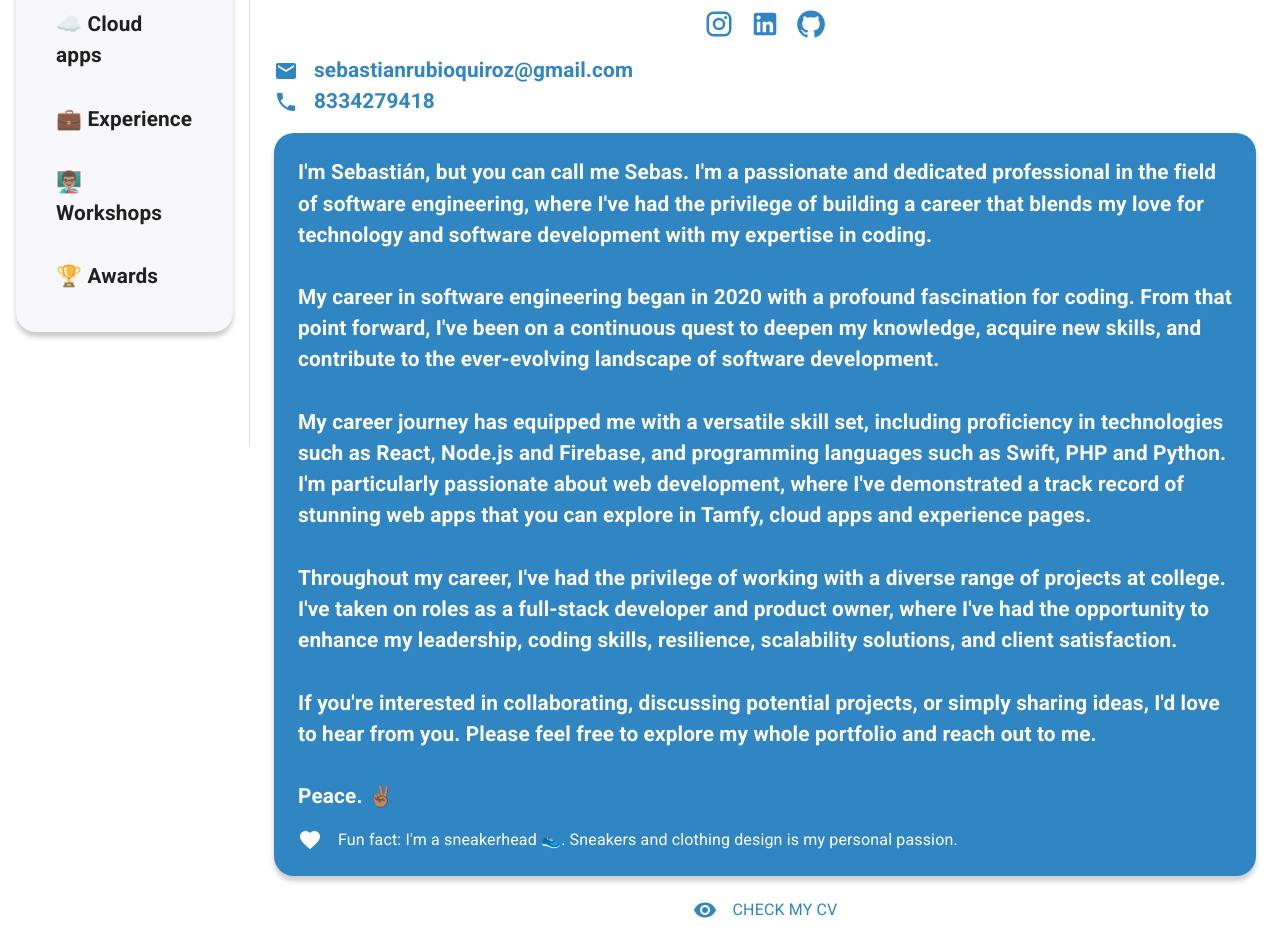
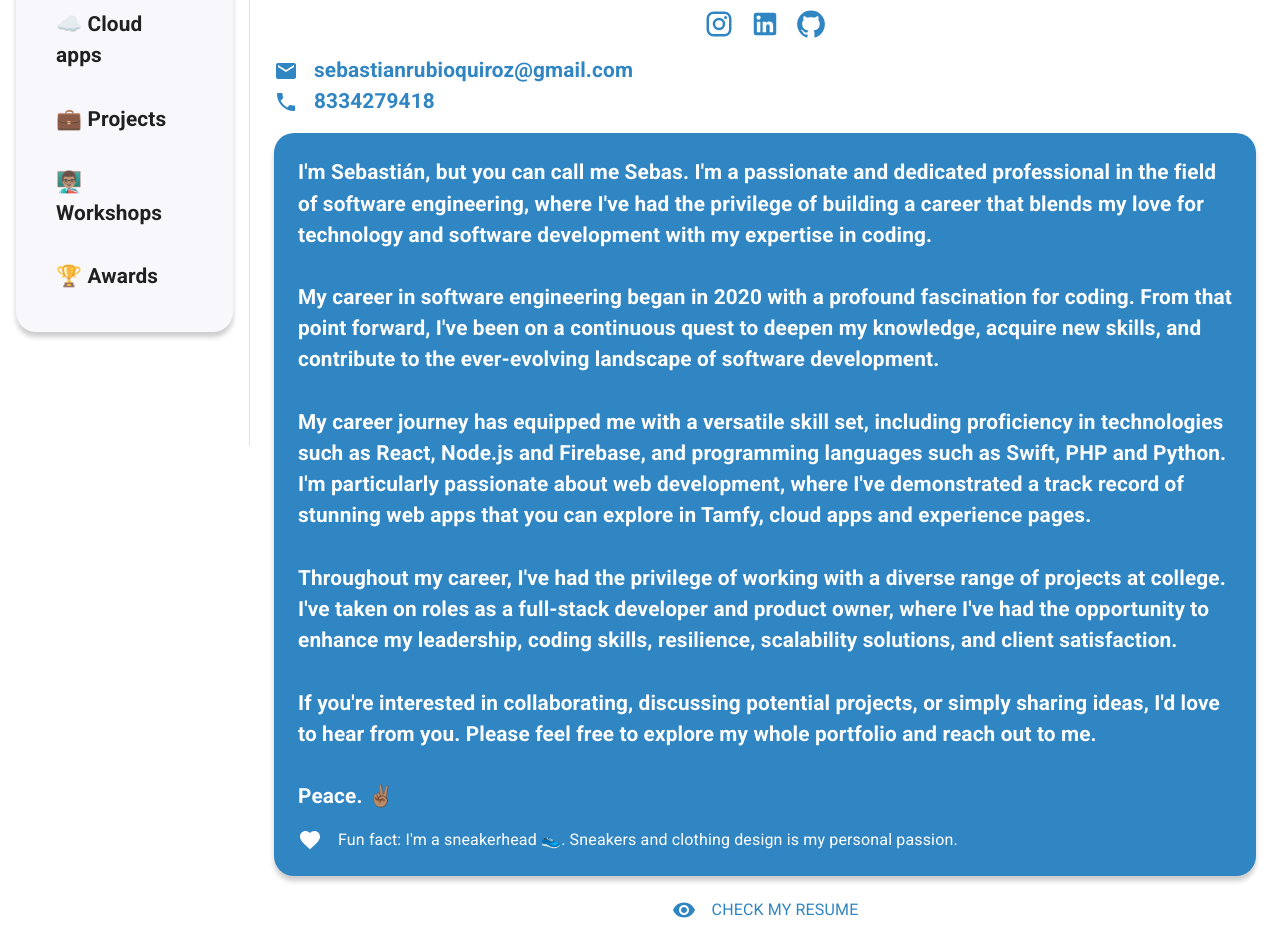
Before and after one commit to 4ubio/Portfolio, a React (Vite) app: page / in a window 1280 px wide. Shown: the part 354-1306 px from the top of the page. Built offline with nearby package versions, Linux system fonts and the light colour scheme.

Commit message:
Add resume

```diff
--- a/src/components/Sidebar.jsx
+++ b/src/components/Sidebar.jsx
@@ -96,11 +96,11 @@ export const Sidebar = ({drawerWidth, toggle, setToggle}) => {
                         <Link
                             component={RouterLink}
                             color='inherit'
-                            to='/experience'
+                            to='/projects'
                             style={{textDecoration: 'none'}}
                             onClick={onToggleLink}
                         >
-                            <Typography variant='h6' m={4}>💼 Experience</Typography>
+                            <Typography variant='h6' m={4}>💼 Projects</Typography>
                         </Link>
 
                         <Link
--- a/src/pages/IndexPage.jsx
+++ b/src/pages/IndexPage.jsx
@@ -78,9 +78,10 @@ export const IndexPage = () => {
                                 borderColor: 'primary.blue',
                             },
                         }}
+                        onClick={() => window.open('https://drive.google.com/file/d/1_Ky3ljuzqD_17Fezt7NZRQR5kpKMtCav/view?usp=sharing')}
                     >
                         <Visibility />
-                        <Typography ml={2}>Check my CV</Typography>
+                        <Typography ml={2}>Check my resume</Typography>
                     </Button>
                 </Grid>
 
--- a/src/pages/ExperiencePage.jsx
+++ b/src/pages/ProjectsPage.jsx
@@ -2,11 +2,11 @@ import { Grid, Typography } from '@mui/material'
 import { AppLayout } from '../layout/AppLayout'
 import Carousel from 'react-material-ui-carousel'
 
-export const ExpPage = () => {
+export const ProjectsPage = () => {
     return (
         <>
             <AppLayout>
-                <Typography variant='h3' textAlign='center' className='animate__animated animate__fadeInRight'>💼 Experience</Typography>
+                <Typography variant='h3' textAlign='center' className='animate__animated animate__fadeInRight'>💼 Projects</Typography>
 
                 {/* Cafe 3.0 */}
                 <Grid container mt={2} className='animate__animated animate__fadeInLeft'>
--- a/src/pages/index.js
+++ b/src/pages/index.js
@@ -3,6 +3,6 @@ export * from './EducationPage';
 export * from './TechPage';
 export * from './TamfyPage';
 export * from './CloudPage';
-export * from './ExperiencePage';
+export * from './ProjectsPage';
 export * from './WorkshopsPage';
 export * from './AwardsPage';
--- a/src/router/AppRouter.jsx
+++ b/src/router/AppRouter.jsx
@@ -1,5 +1,5 @@
 import {Navigate, Route, Routes } from 'react-router-dom'
-import { AwardsPage, CloudPage, EducationPage, ExpPage, IndexPage, TamfyPage, TechPage, WorkshopsPage } from '../pages'
+import { AwardsPage, CloudPage, EducationPage, ProjectsPage, IndexPage, TamfyPage, TechPage, WorkshopsPage } from '../pages'
 
 export const AppRouter = () => {
     return (
@@ -9,7 +9,7 @@ export const AppRouter = () => {
             <Route path='/tech' element={<TechPage/>}/>
             <Route path='/tamfy' element={<TamfyPage/>}/>
             <Route path='/cloud' element={<CloudPage/>}/>
-            <Route path='/experience' element={<ExpPage/>}/>
+            <Route path='/projects' element={<ProjectsPage/>}/>
             <Route path='/workshops' element={<WorkshopsPage/>}/>
             <Route path='/awards' element={<AwardsPage/>}/>
             <Route path='/*' element={<Navigate to='/' />} />
```
